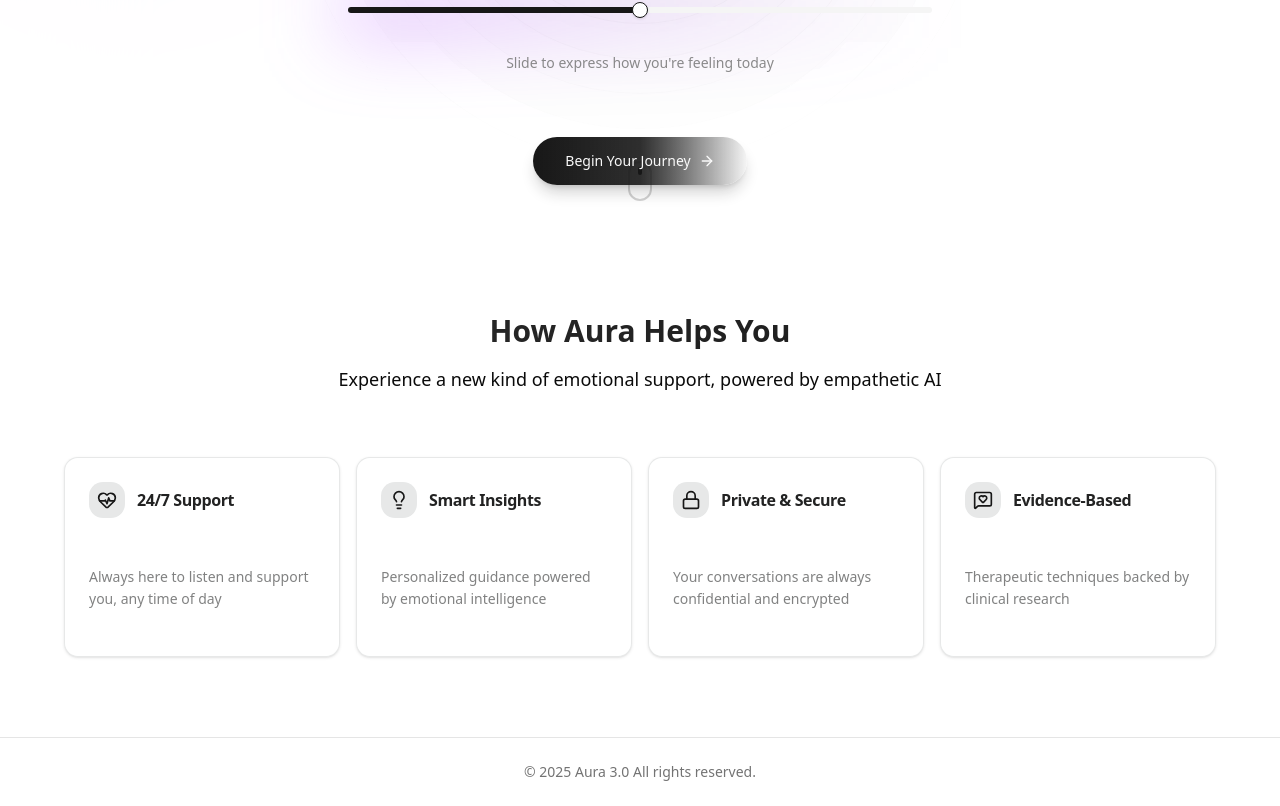
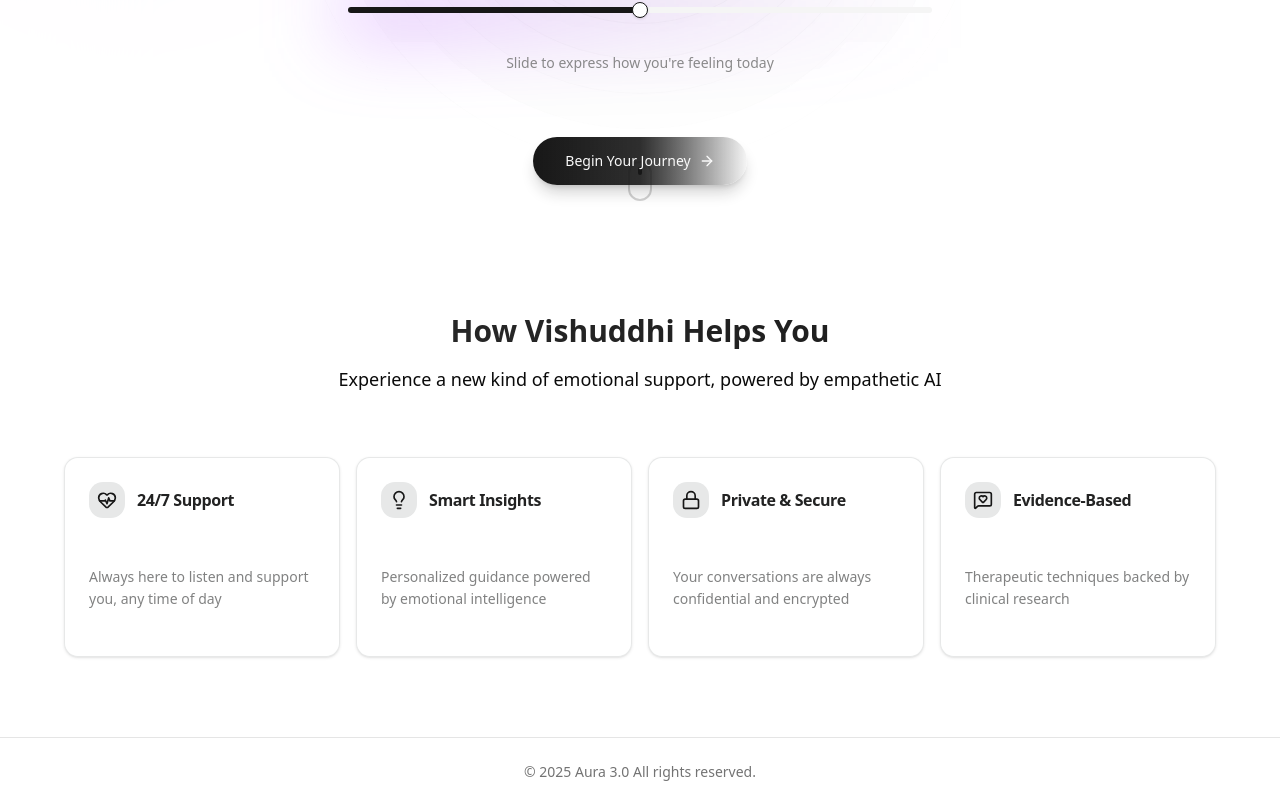
Before and after one commit to sruthisami/vishuddhi, a Next.js app: page / in a window 1280 px wide. Shown: the part 614-1420 px from the top of the page. Built offline with nearby package versions, Linux system fonts and the light colour scheme.

Commit message:
mini-home-changes

```diff
--- a/app/page.tsx
+++ b/app/page.tsx
@@ -47,7 +47,7 @@
 
   const welcomeSteps = [
     {
-      title: "Hi, I'm Aura 👋",
+      title: "Hi, this is Vishuddhi 👋",
       description:
         "Your AI companion for emotional well-being. I'm here to provide a safe, judgment-free space for you to express yourself.",
       icon: Waves,
@@ -246,7 +246,7 @@
         <div className="max-w-6xl mx-auto">
           <motion.div className="text-center mb-16 space-y-4 text-white ">
             <h2 className="text-3xl font-bold bg-gradient-to-r from-primary/90 to-primary bg-clip-text text-transparent dark:text-primary/90">
-              How Aura Helps You
+              How Vishuddhi Helps You
             </h2>
             <p className="text-foreground dark:text-foreground/95 max-w-2xl mx-auto font-medium text-lg">
               Experience a new kind of emotional support, powered by empathetic
```
